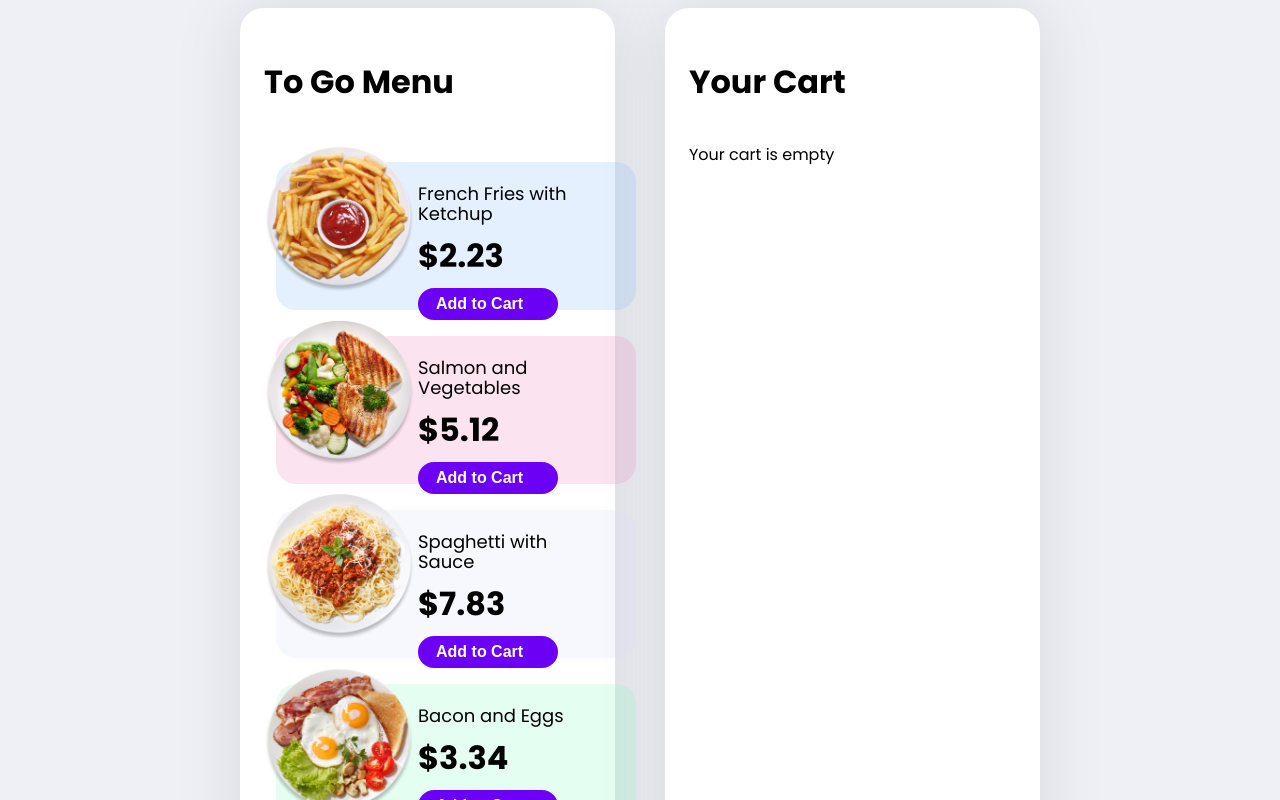
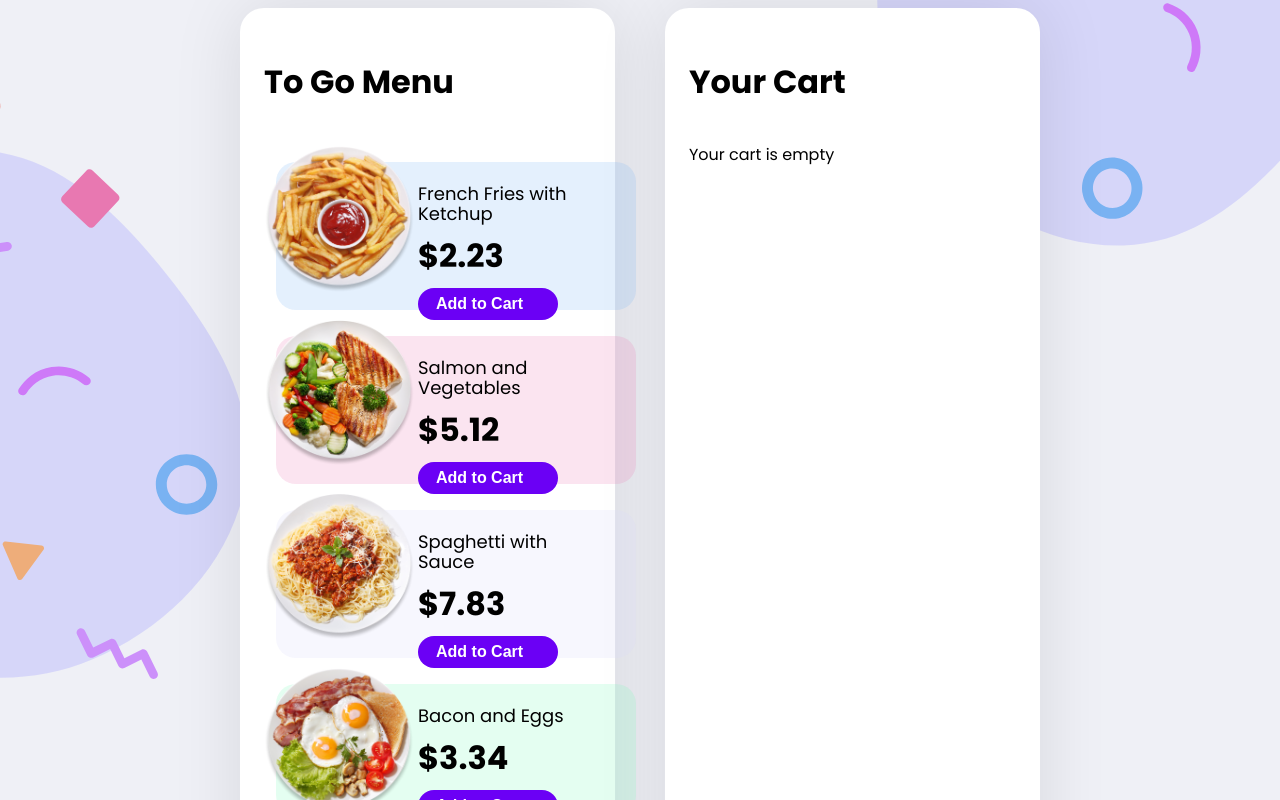
Before and after one commit to nicm42/advent-of-css-and-js, a Vue app in the folder day2/: page / in a window 1280 px wide. Shown: the top 800 px of the page. Built offline with nearby package versions, Linux system fonts and the light colour scheme.

Commit message:
Day 2: Added background images

```diff
--- a/day2/src/main.js
+++ b/day2/src/main.js
@@ -1,5 +1,5 @@
 import { createApp } from 'vue';
-import './style.css';
+import './style.module.css';
 import App from './App.vue';
 
 createApp(App).mount('#app');
--- a/day2/src/style.css
+++ /dev/null
@@ -1,95 +0,0 @@
-:root {
-  background-color: #eff0f6;
-}
-
-/* :root {
-  font-family: Inter, Avenir, Helvetica, Arial, sans-serif;
-  font-size: 16px;
-  line-height: 24px;
-  font-weight: 400;
-
-  color-scheme: light dark;
-  color: rgba(255, 255, 255, 0.87);
-  background-color: #242424;
-
-  font-synthesis: none;
-  text-rendering: optimizeLegibility;
-  -webkit-font-smoothing: antialiased;
-  -moz-osx-font-smoothing: grayscale;
-  -webkit-text-size-adjust: 100%;
-}
-
-a {
-  font-weight: 500;
-  color: #646cff;
-  text-decoration: inherit;
-}
-a:hover {
-  color: #535bf2;
-}
-
-a {
-  font-weight: 500;
-  color: #646cff;
-  text-decoration: inherit;
-}
-a:hover {
-  color: #535bf2;
-}
-
-body {
-  margin: 0;
-  display: flex;
-  place-items: center;
-  min-width: 320px;
-  min-height: 100vh;
-}
-
-h1 {
-  font-size: 3.2em;
-  line-height: 1.1;
-}
-
-button {
-  border-radius: 8px;
-  border: 1px solid transparent;
-  padding: 0.6em 1.2em;
-  font-size: 1em;
-  font-weight: 500;
-  font-family: inherit;
-  background-color: #1a1a1a;
-  cursor: pointer;
-  transition: border-color 0.25s;
-}
-button:hover {
-  border-color: #646cff;
-}
-button:focus,
-button:focus-visible {
-  outline: 4px auto -webkit-focus-ring-color;
-}
-
-.card {
-  padding: 2em;
-}
-
-#app {
-  max-width: 1280px;
-  margin: 0 auto;
-  padding: 2rem;
-  text-align: center;
-}
-
-@media (prefers-color-scheme: light) {
-  :root {
-    color: #213547;
-    background-color: #ffffff;
-  }
-  a:hover {
-    color: #747bff;
-  }
-  button {
-    background-color: #f9f9f9;
-  }
-}
- */
--- /dev/null
+++ b/day2/src/style.module.css
@@ -0,0 +1,7 @@
+:root {
+  background-color: #eff0f6;
+  background-image: url('./assets/bg__left.svg'),
+    url('./assets/bg__top-right.svg'), url('./assets/bg__btm-right.svg');
+  background-repeat: no-repeat;
+  background-position: left 10%, right top, right bottom;
+}
```
